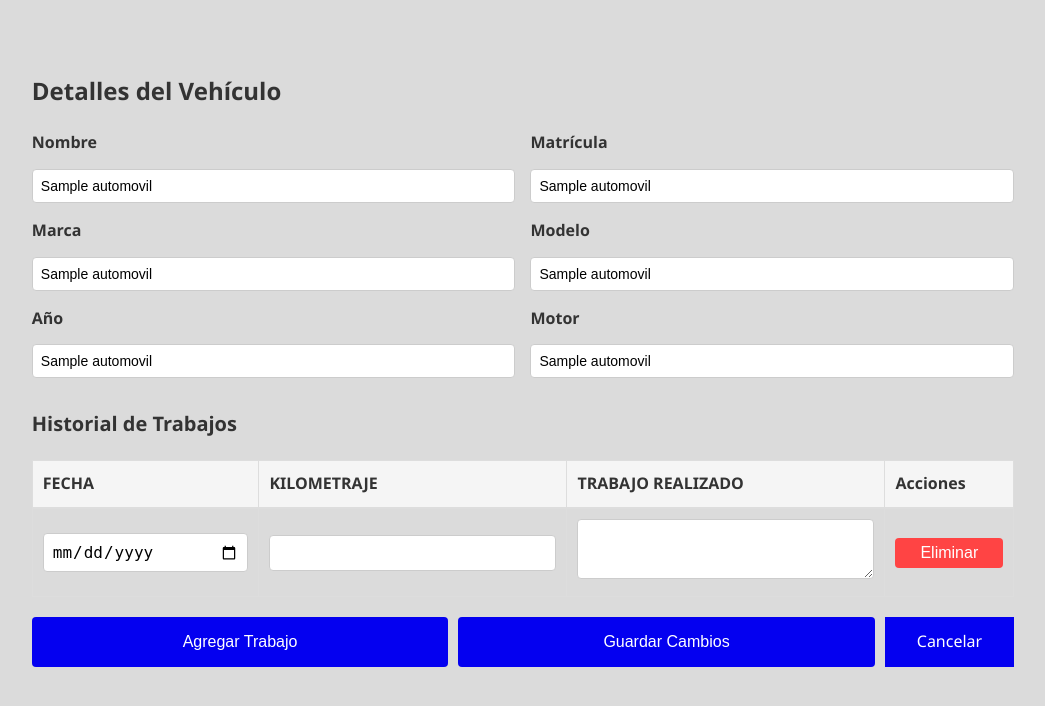
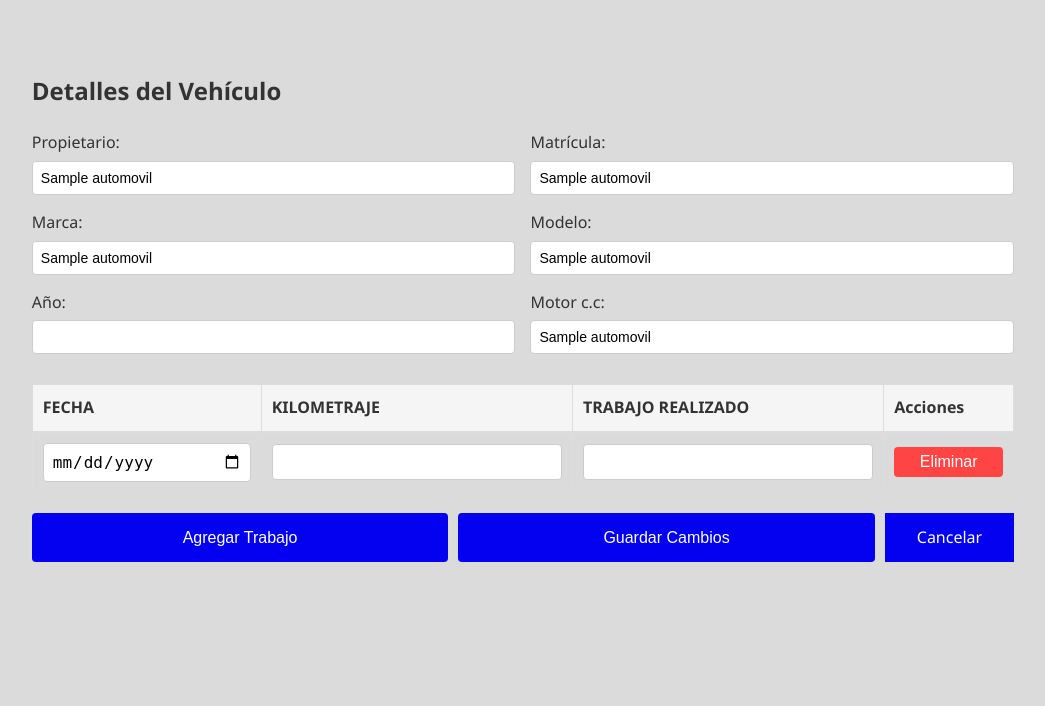
Before and after one commit to RSMAutomotriz/RSMAutomotriz.github.io, a Flask app: page /editar/1 in a window 1280 px wide. Shown: the top 706 px of the page, without its empty margins (117-1162 px from the left). Run offline with Flask 3, Linux system fonts and the light colour scheme; the visitor is signed in with stand-in values (Sample User, id 1); a database or web service that is not in the repository returns one stand-in record (values such as "Sample title"); some libraries are stand-ins or nearby versions.

Commit message:
Update editar.html

```diff
--- a/templates/editar.html
+++ b/templates/editar.html
@@ -5,35 +5,51 @@
     <h1 class="title">Detalles del Vehículo</h1>
 
     {% if auto %}
-    <form method="POST" action="{{ url_for('editar_mision', id=auto[0]) }}">
+    <form method="POST" action="{{ url_for('view_auto', id=auto[0]) }}">
         <div class="details-grid">
             <div class="detail-item">
-                <label class="label">Nombre</label>
+                <div class="label">Propietario:</div>
+                <div class="value">
                     <input type="text" name="name" value="{{ auto[1] }}" required>
                 </div>
+            </div>
+
             <div class="detail-item">
-                <label class="label">Matrícula</label>
+                <div class="label">Matrícula:</div>
+                <div class="value">
                     <input type="text" name="matricula" value="{{ auto[2] }}" required>
                 </div>
+            </div>
+
             <div class="detail-item">
-                <label class="label">Marca</label>
+                <div class="label">Marca:</div>
+                <div class="value">
                     <input type="text" name="marca" value="{{ auto[3] }}" required>
                 </div>
+            </div>
+
             <div class="detail-item">
-                <label class="label">Modelo</label>
+                <div class="label">Modelo:</div>
+                <div class="value">
                     <input type="text" name="model" value="{{ auto[4] }}" required>
                 </div>
+            </div>
+
             <div class="detail-item">
-                <label class="label">Año</label>
-                <input type="text" name="year" value="{{ auto[5] }}" required>
+                <div class="label">Año:</div>
+                <div class="value">
+                    <input type="number" name="year" value="{{ auto[5] }}" required>
                 </div>
+            </div>
+
             <div class="detail-item">
-                <label class="label">Motor</label>
+                <div class="label">Motor c.c:</div>
+                <div class="value">
                     <input type="text" name="motor" value="{{ auto[6] }}" required>
                 </div>
             </div>
+        </div>
 
-        <h2 class="subtitle">Historial de Trabajos</h2>
         <table class="work-table">
             <thead>
                 <tr>
@@ -44,35 +60,18 @@
                 </tr>
             </thead>
             <tbody id="workTableBody">
-                {% if trabajos %}
                 {% for trabajo in trabajos %}
                 <tr>
                     <td><input type="date" name="date[]" value="{{ trabajo[9] }}" required></td>
                     <td><input type="text" name="kl[]" value="{{ trabajo[7] }}" required></td>
-                        <td class="work-cell">
-                            <textarea name="work[]" class="work-input" required>{{ trabajo[8] }}</textarea>
-                        </td>
+                    <td><input type="text" name="work[]" value="{{ trabajo[8] }}" required></td>
                     <td>
-                            <button type="button" class="btn-eliminar" onclick="eliminarFila(this)">
+                        <button type="button" class="btn-eliminar" onclick="eliminarFila(this, {{ trabajo[0] }})">
                             <i class="fas fa-trash"></i> Eliminar
                         </button>
                     </td>
                 </tr>
                 {% endfor %}
-                {% else %}
-                    <tr>
-                        <td><input type="date" name="date[]" value="{{ today }}" required></td>
-                        <td><input type="text" name="kl[]" required></td>
-                        <td class="work-cell">
-                            <textarea name="work[]" class="work-input" required></textarea>
-                        </td>
-                        <td>
-                            <button type="button" class="btn-eliminar" onclick="eliminarFila(this)">
-                                <i class="fas fa-trash"></i> Eliminar
-                            </button>
-                        </td>
-                    </tr>
-                {% endif %}
             </tbody>
         </table>
 
@@ -80,24 +79,38 @@
             <button type="button" class="button-action" onclick="agregarFila()">
                 <i class="fas fa-plus"></i> Agregar Trabajo
             </button>
-            <button type="submit" class="button-action">
-                <i class="fas fa-save"></i> Guardar Cambios
-            </button>
-            <a href="{{ url_for('buscar_auto') }}" class="button-action">
-                <i class="fas fa-times"></i> Cancelar
-            </a>
+            <button type="submit" class="button-action">Guardar Cambios</button>
+            <a href="{{ url_for('buscar_auto') }}" class="button-action">Cancelar</a>
         </div>
     </form>
     {% endif %}
 </div>
 
 <script>
-    function eliminarFila(boton) {
+    function eliminarFila(boton, trabajoId) {
         const tbody = document.getElementById('workTableBody');
-        if (tbody.children.length > 1) {
-            boton.closest('tr').remove();
+        const fila = boton.closest('tr');
+
+        if (tbody.rows.length > 1) {
+            if (confirm('¿Estás seguro de eliminar este registro?')) {
+                fetch(`/eliminar_trabajo/${trabajoId}`, {
+                    method: 'POST'
+                })
+                .then(response => response.json())
+                .then(data => {
+                    if (data.success) {
+                        fila.remove();
                     } else {
-            alert('Debe mantener al menos un registro de trabajo');
+                        alert(data.message || 'Error al eliminar el registro');
+                    }
+                })
+                .catch(error => {
+                    console.error('Error:', error);
+                    alert('Error al eliminar el registro');
+                });
+            }
+        } else {
+            alert('Debe mantener al menos una fila de trabajo');
         }
     }
 
@@ -108,9 +121,7 @@
         nuevaFila.innerHTML = `
             <td><input type="date" name="date[]" value="${fechaHoy}" required></td>
             <td><input type="text" name="kl[]" required></td>
-            <td class="work-cell">
-                <textarea name="work[]" class="work-input" required></textarea>
-            </td>
+            <td><input type="text" name="work[]" required></td>
             <td>
                 <button type="button" class="btn-eliminar" onclick="eliminarFila(this)">
                     <i class="fas fa-trash"></i> Eliminar
```
Lines whose indentation alone changed are shown as unchanged.
